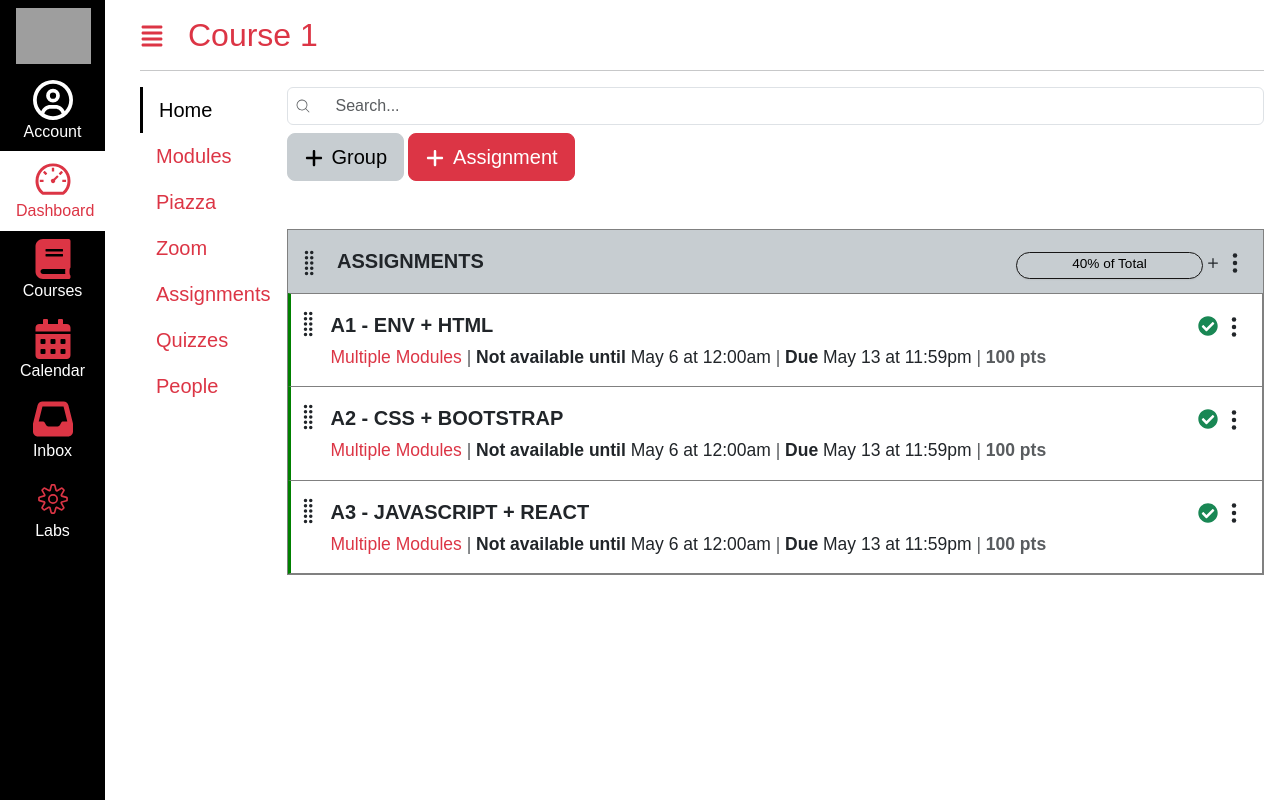
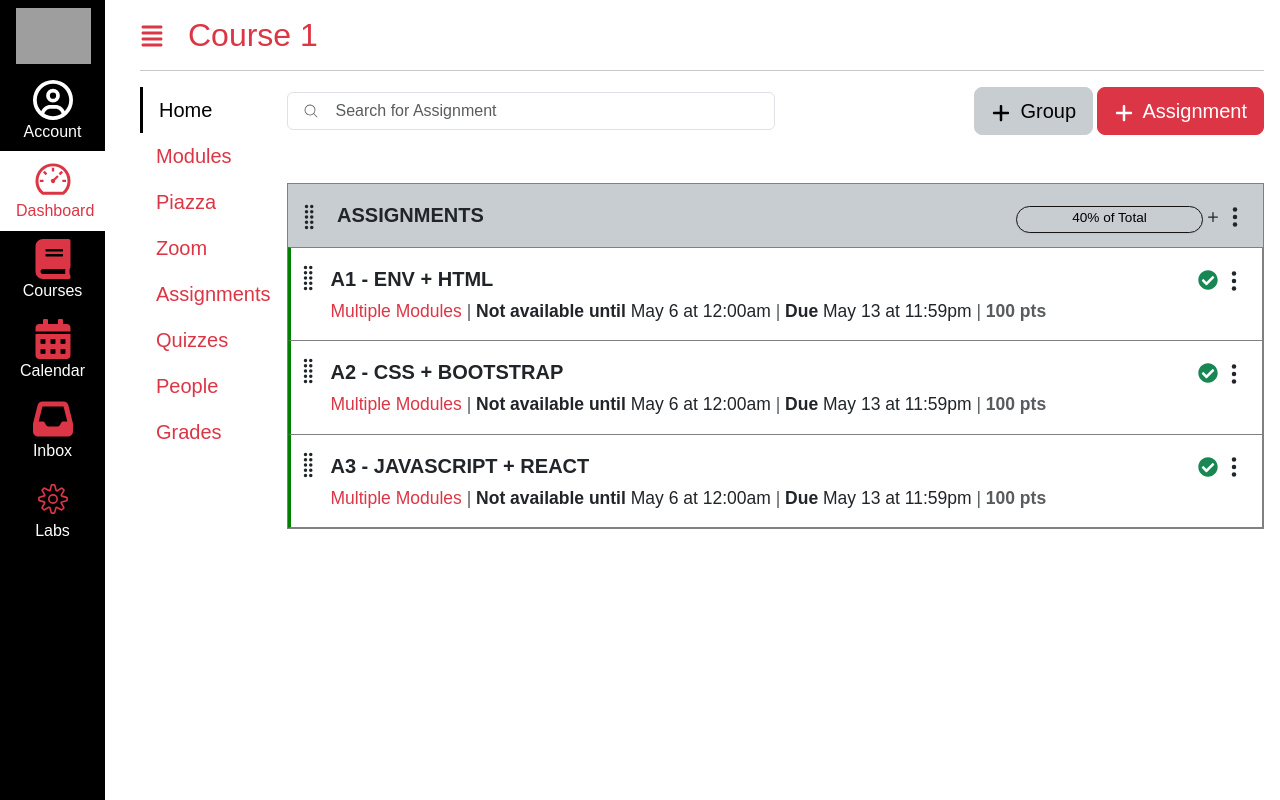
Before and after one commit to kebrcic/kanvas-next-js, a Next.js app: page /courses/1/assignments in a window 1280 px wide. Built offline with nearby package versions, Linux system fonts and the light colour scheme; grey boxes are pictures that could not be loaded.

Commit message:
fixed bugs

```diff
--- a/app/(kambaz)/courses/[cid]/Navigation.tsx
+++ b/app/(kambaz)/courses/[cid]/Navigation.tsx
@@ -64,6 +64,14 @@ export default function CourseNavigation() {
         {" "}
         People{" "}
       </Link>
+      <Link
+        href="/courses/1234/grades"
+        id="wd-course-grades-link"
+        className="list-group-item text-danger border-0"
+      >
+        {" "}
+        Grades{" "}
+      </Link>
     </div>
   );
 }
--- a/app/(kambaz)/courses/[cid]/assignments/assignmentsControls.tsx
+++ b/app/(kambaz)/courses/[cid]/assignments/assignmentsControls.tsx
@@ -1,55 +1,43 @@
-import { Button, FormControl } from "react-bootstrap";
+import { Button } from "react-bootstrap";
 import { FaPlus } from "react-icons/fa6";
 import { PiMagnifyingGlassLight } from "react-icons/pi";
 
 export default function AssignmentsControls() {
   return (
-    // Use d-flex to align items, justify-content-between to space them out
-    // flex-wrap allows items to stack vertically on small screens
     <div
       id="wd-assignments-controls"
-      className="d-flex justify-content-between align-items-end flex-wrap gap-2"
+      className="d-flex justify-content-between align-items-center"
     >
-      {/* Search Bar Container */}
-      {/* Width utilities now work correctly within the flex container */}
-      <div className="position-relative w-100 w-md-50 w-lg-25">
+      {/* Left-justified Search Bar */}
+      <div className="position-relative w-50">
         <PiMagnifyingGlassLight
-          className="position-absolute start-0 top-50 translate-middle-y ms-2 text-muted"
-          style={{ zIndex: 1, pointerEvents: "none" }} // Added pointerEvents none for usability
+          className="position-absolute start-0 top-50 translate-middle-y ms-3 text-muted"
+          style={{ zIndex: 1 }}
         />
         <input
-          type="text" // Changed type to text, standard for search
+          id="wd-search-assignment"
           className="form-control ps-5"
-          id="wd-search-assignment"
-          placeholder="Search..."
+          placeholder="Search for Assignment"
         />
       </div>
 
-      {/* Buttons Container: Group buttons together using flexbox */}
-      <div className="d-flex flex-shrink-0">
+      {/* Right-justified Buttons */}
+      <div className="d-flex">
         <Button
           variant="secondary"
           size="lg"
-          className="me-1" // Removed float-end
+          className="me-1 text-nowrap"
           id="wd-add-assignment-group"
         >
-          <FaPlus
-            className="position-relative me-2"
-            style={{ bottom: "1px" }}
-          />
-          Group
+          <FaPlus className="me-1" /> Group
         </Button>
         <Button
           variant="danger"
           size="lg"
-          className="me-1" // Removed float-end
+          className="text-nowrap"
           id="wd-add-assignment"
         >
-          <FaPlus
-            className="position-relative me-2"
-            style={{ bottom: "1px" }}
-          />
-          Assignment
+          <FaPlus className="me-1" /> Assignment
         </Button>
       </div>
     </div>
--- a/app/labs/lab2/Dimensions.tsx
+++ b/app/labs/lab2/Dimensions.tsx
@@ -4,13 +4,13 @@ export default function Dimensions() {
       <h2>Dimension</h2>
       <div>
         <div
-          className="wd-dimension-portrait
+          className="wd-dimension-landscape
                     wd-bg-color-yellow"
         >
           Portrait
         </div>
         <div
-          className="wd-dimension-landscape
+          className="wd-dimension-portrait
                     wd-bg-color-blue
                     wd-fg-color-white"
         >
```
